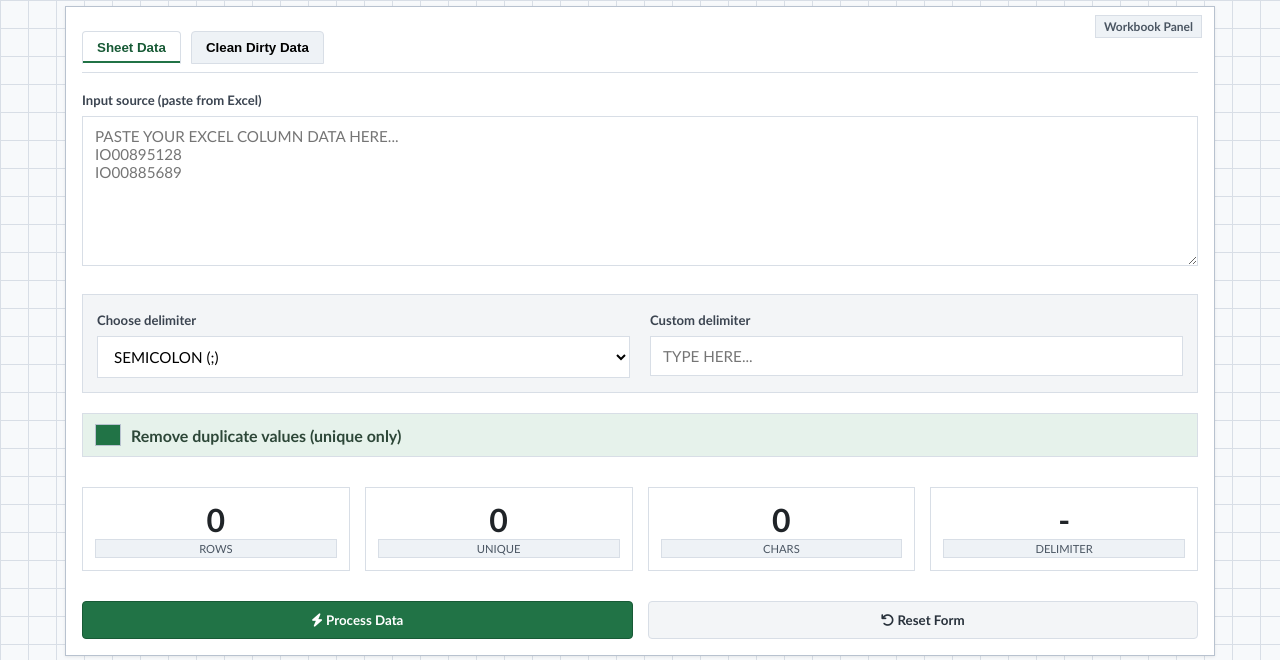
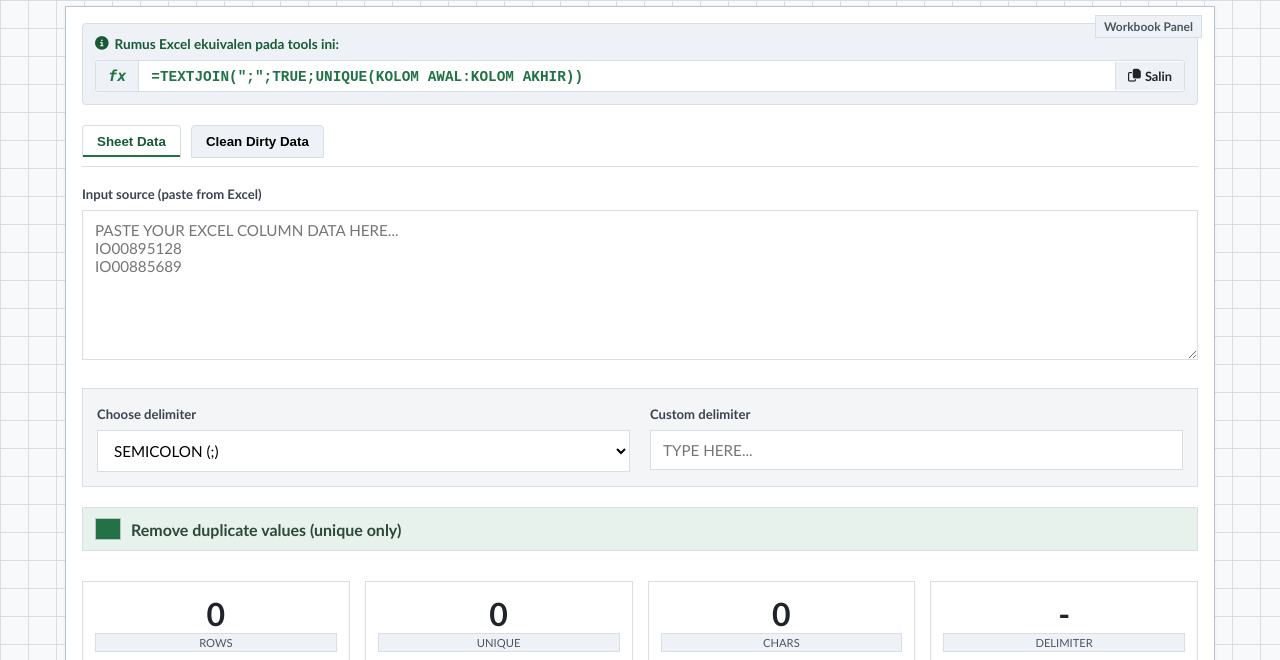
Before and after one commit to andricris/Excel-line-Converter, a plain HTML site: page index.html in a window 1280 px wide. Shown: the part 140-800 px from the top of the page. Drawn offline with Linux system fonts and the light colour scheme; some packages are replaced by stand-ins of ours; a script that the page names is missing.

Commit message:
Update index.html

```diff
--- a/index.html
+++ b/index.html
@@ -355,6 +355,82 @@
       background-color: var(--excel-green) !important;
       font-weight: bold !important;
     }
+
+    /* --- FORMULA BAR --- */
+    .formula-bar-container {
+      margin-bottom: 20px;
+      background: var(--excel-soft);
+      padding: 12px;
+      border: var(--border-thin);
+      border-radius: 4px;
+    }
+
+    .formula-label {
+      font-size: 0.85rem;
+      font-weight: 600;
+      color: var(--excel-green-dark);
+      margin-bottom: 8px;
+      display: flex;
+      align-items: center;
+      gap: 6px;
+    }
+
+    .formula-bar {
+      display: flex;
+      align-items: center;
+      background: #ffffff;
+      border: var(--border-thin);
+      font-family: Consolas, monospace;
+      font-size: 0.9rem;
+      border-radius: 3px;
+      overflow: hidden;
+    }
+
+    .formula-fx {
+      background: var(--excel-soft);
+      color: var(--excel-green);
+      font-weight: bold;
+      font-style: italic;
+      padding: 6px 12px;
+      border-right: var(--border-thin);
+      user-select: none;
+      font-size: 0.95rem;
+    }
+
+    .formula-box {
+      flex: 1;
+      padding: 6px 12px;
+      color: #101010;
+      font-weight: 600;
+      white-space: nowrap;
+      overflow-x: auto;
+      background: #ffffff;
+    }
+
+    .formula-box code {
+      color: #217346;
+    }
+
+    .formula-copy-btn {
+      background: var(--excel-soft);
+      border: none;
+      border-left: var(--border-thin);
+      color: var(--excel-text);
+      padding: 6px 12px;
+      font-family: Calibri, sans-serif;
+      font-size: 0.8rem;
+      font-weight: 600;
+      cursor: pointer;
+      display: flex;
+      align-items: center;
+      gap: 4px;
+      transition: all 0.1s;
+    }
+
+    .formula-copy-btn:hover {
+      background: var(--excel-accent);
+      color: var(--excel-green-dark);
+    }
   </style>
 </head>
 <body>
@@ -388,6 +464,22 @@
 
     <div class="main-card">
       <div class="card-label">Workbook Panel</div>
+
+      <!-- FORMULA BAR (Rumus Excel yang Digunakan) -->
+      <div class="formula-bar-container">
+        <div class="formula-label">
+          <i class="fas fa-info-circle"></i> Rumus Excel ekuivalen pada tools ini:
+        </div>
+        <div class="formula-bar">
+          <div class="formula-fx">fx</div>
+          <div class="formula-box" title="Klik 2x untuk menyalin rumus">
+            <code id="excelFormulaText">=TEXTJOIN(";";TRUE;UNIQUE(KOLOM AWAL:KOLOM AKHIR))</code>
+          </div>
+          <button class="formula-copy-btn" onclick="copyExcelFormula()" title="Salin rumus Excel">
+            <i class="far fa-copy"></i> Salin
+          </button>
+        </div>
+      </div>
 
       <!-- TABS -->
       <div class="tabs">
@@ -700,6 +792,28 @@
       };
     });
 
+    async function copyExcelFormula() {
+      const formula = document.getElementById("excelFormulaText").textContent;
+      try {
+        await navigator.clipboard.writeText(formula);
+        Swal.fire({
+          toast: true,
+          position: 'top-end',
+          icon: 'success',
+          title: 'Rumus disalin!',
+          timer: 1500,
+          showConfirmButton: false
+        });
+      } catch (e) {
+        Swal.fire({
+          icon: 'error',
+          title: 'Gagal menyalin',
+          text: 'Silakan salin secara manual.',
+          timer: 1500
+        });
+      }
+    }
+
     lineCountEl.textContent = uniqueCountEl.textContent = resultLengthEl.textContent = "0";
     delimiterUsedEl.textContent = "-";
   </script>
```
